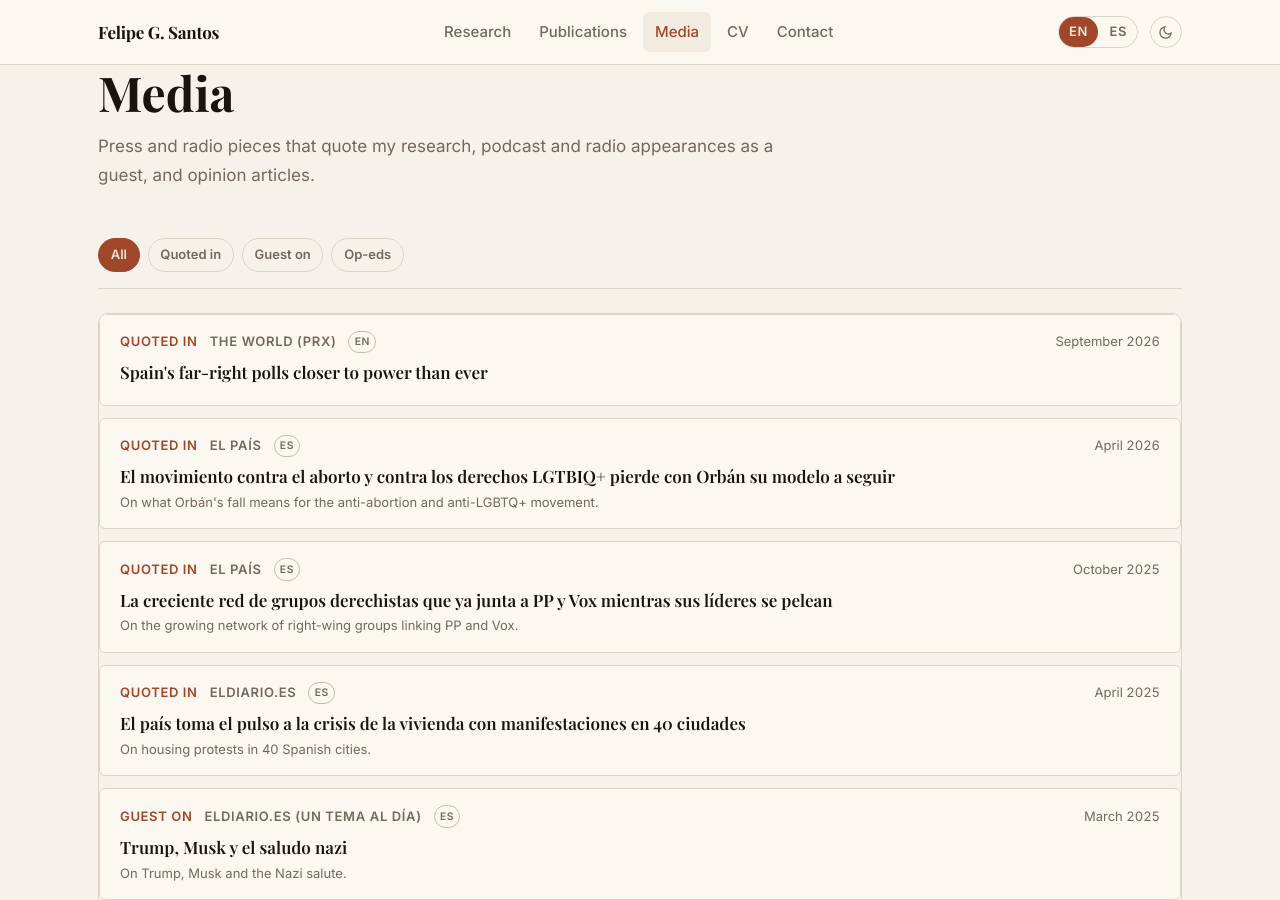
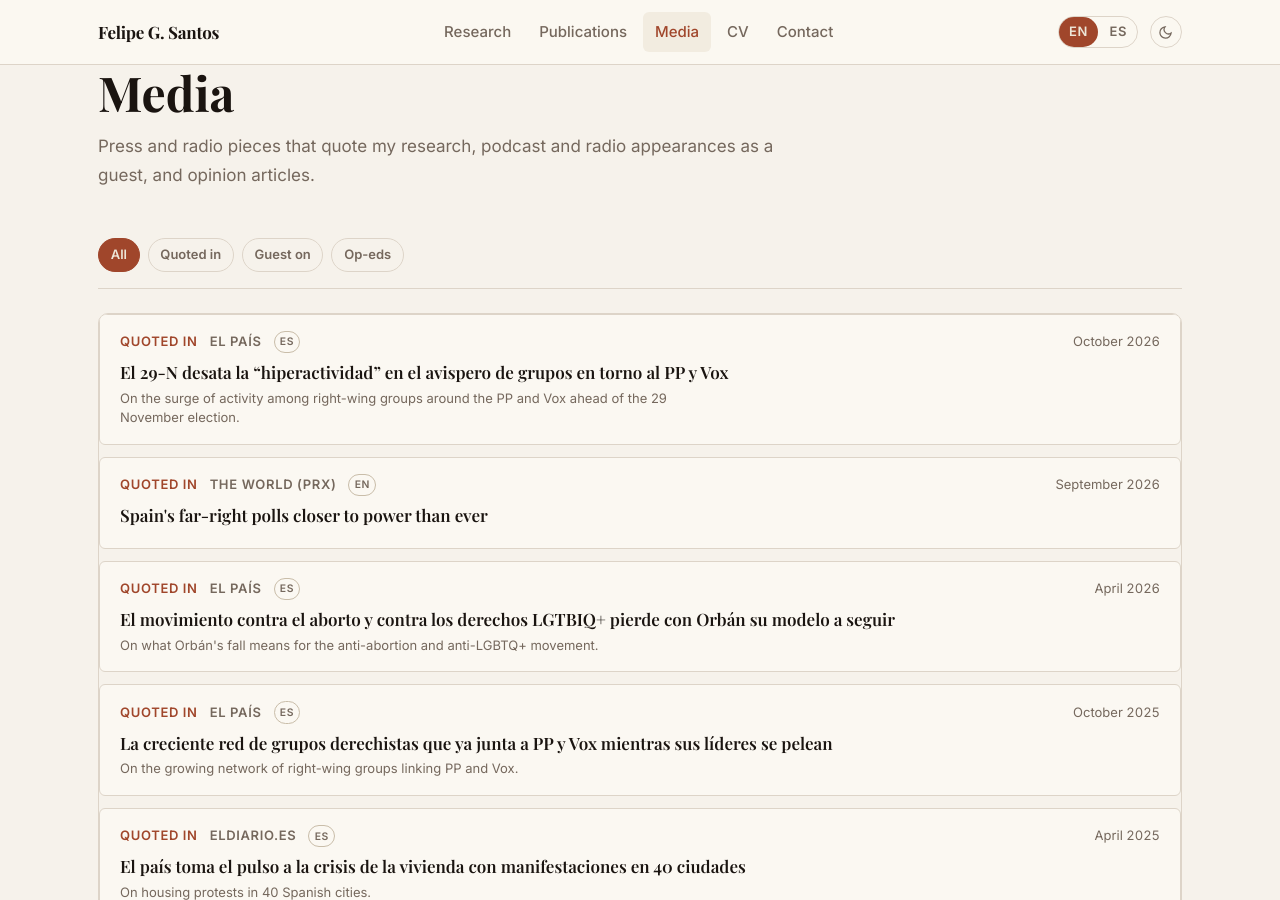
Before and after one commit to felipegsantos-web/felipegsantos.github.io, a Jekyll site: the page built from en/media/index.html, in a window 1280 px wide and 900 px high. Built offline with Jekyll 4.4.1, drawn with Linux system fonts in a browser that asks for light colours.

Commit message:
Add El País (25 Oct 2026) media item and homepage news entry
Co-Authored-By: Claude Sonnet 5.5 <noreply@anthropic.com>
Claude-Session: https://claude.ai/code/session_017j6HYG872GLCtzYV4EGAJz

```diff
--- a/_data/media.yml
+++ b/_data/media.yml
@@ -2,6 +2,15 @@
 # `date`: YYYY-MM-DD, or YYYY-MM when the day is not known. `role`: quoted | guest | oped (labels in i18n.yml).
 # `headline`: exactly as published, in the language of the piece (`language`: es | en); never translated.
 # `with`: co-authors of an op-ed, or co-guests. `gloss_en` / `gloss_es`: one line on the topic, shown only when the headline's language differs from the page language, or always when `always_gloss` is true.
+- id: 2026-el-pais-2
+  outlet: El País
+  date: '2026-10-25'
+  role: quoted
+  headline: El 29-N desata la “hiperactividad” en el avispero de grupos en torno al PP y Vox
+  language: es
+  gloss_en: On the surge of activity among right-wing groups around the PP and Vox ahead of the 29 November election.
+  gloss_es: Sobre la hiperactividad de los grupos de la derecha en torno al PP y Vox ante las elecciones del 29-N.
+  url: https://elpais.com/espana/elecciones-generales/2026-10-25/el-29-n-desata-la-hiperactividad-en-el-avispero-de-grupos-en-torno-al-pp-y-vox.html
 - id: 2026-the-world
   outlet: The World (PRX)
   date: '2026-09-09'
--- a/_data/news.yml
+++ b/_data/news.yml
@@ -2,6 +2,8 @@
 # `type`: media | publication (labels in i18n.yml). `ref` is the id of the media or publication entry (analytics event name).
 # Media items take outlet, role, date, headline and link from media.yml through `ref`; they have no other fields.
 # Publication items give their own `date` (YYYY-MM), `url`, `link` (the linked text) and `rest_*` (what follows it, inline HTML allowed).
+- type: media
+  ref: 2026-el-pais-2
 - type: media
   ref: 2026-the-world
 - type: media
```
